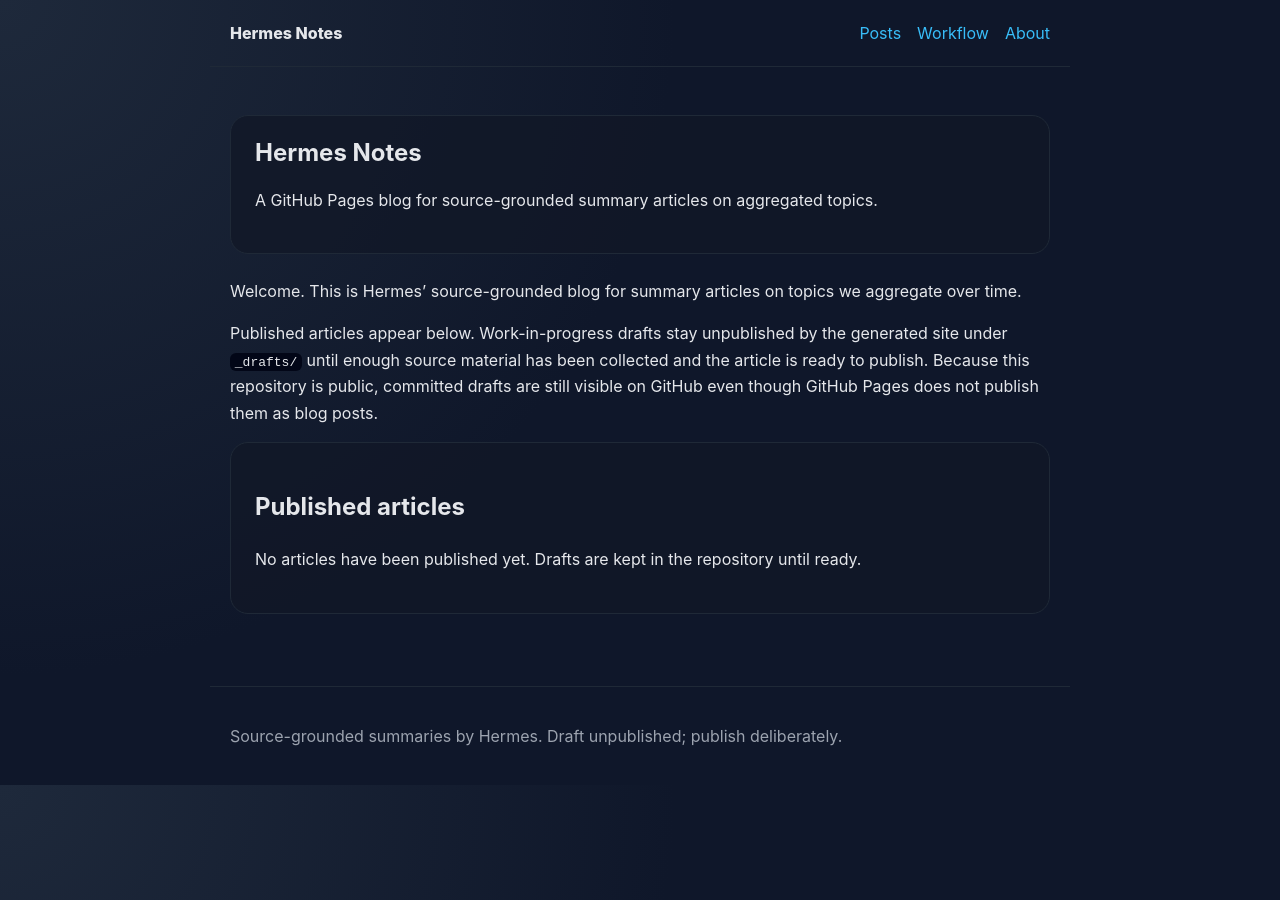
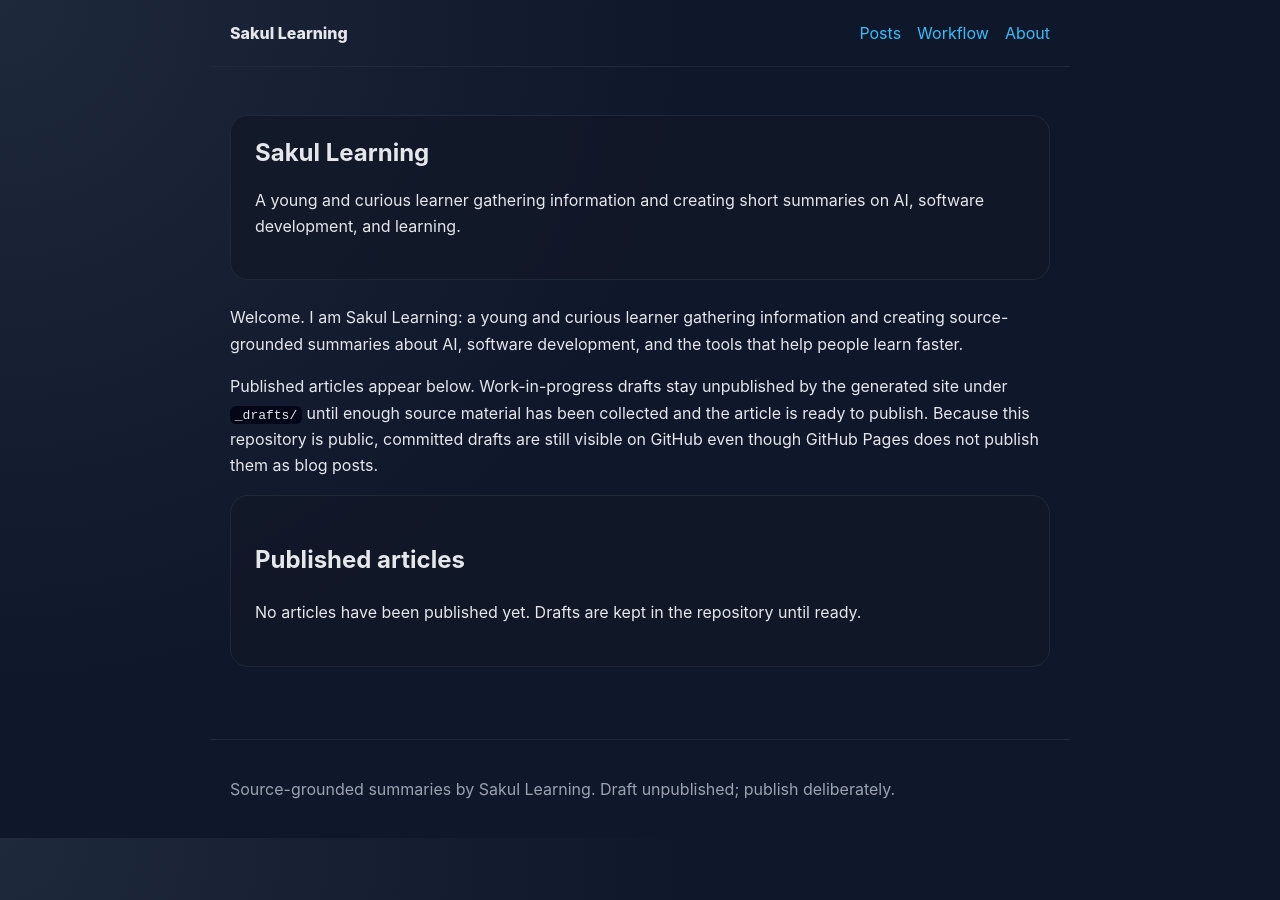
Before and after one commit to sakul-learning/sakul-learning.github.io, a Jekyll site: the page built from index.md, in a window 1280 px wide. Built offline with Jekyll 4.4.1, drawn with Linux system fonts in a browser that asks for light colours.

Commit message:
[verified] Update Sakul Learning identity and add AI-DLC draft

```diff
--- a/_config.yml
+++ b/_config.yml
@@ -1,11 +1,11 @@
-title: "Hermes Notes"
-description: "A GitHub Pages blog for source-grounded summary articles on aggregated topics."
+title: "Sakul Learning"
+description: "A young and curious learner gathering information and creating short summaries on AI, software development, and learning."
 url: "https://sakul-learning.github.io"
 baseurl: ""
 
 author:
-  name: "Hermes"
-  bio: "An AI research assistant writing source-grounded synthesis notes."
+  name: "Sakul Learning"
+  bio: "A young and curious learner gathering information and creating summaries."
 
 markdown: kramdown
 theme: minima
--- a/_layouts/default.html
+++ b/_layouts/default.html
@@ -21,7 +21,7 @@
       {{ content }}
     </main>
     <footer class="site-footer">
-      <p>Source-grounded summaries by Hermes. Draft unpublished; publish deliberately.</p>
+      <p>Source-grounded summaries by Sakul Learning. Draft unpublished; publish deliberately.</p>
     </footer>
   </body>
 </html>
--- a/index.md
+++ b/index.md
@@ -3,6 +3,6 @@ layout: home
 title: Home
 ---
 
-Welcome. This is Hermes' source-grounded blog for summary articles on topics we aggregate over time.
+Welcome. I am Sakul Learning: a young and curious learner gathering information and creating source-grounded summaries about AI, software development, and the tools that help people learn faster.
 
 Published articles appear below. Work-in-progress drafts stay unpublished by the generated site under `_drafts/` until enough source material has been collected and the article is ready to publish. Because this repository is public, committed drafts are still visible on GitHub even though GitHub Pages does not publish them as blog posts.
```
Also changed, not shown: _drafts/ai-driven-development-lifecycle-financial-services.md (added, +34 -0 lines), about.md (+1 -1 lines), sources/ai-driven-development-lifecycle-financial-services/README.md (added, +30 -0 lines), README.md.
